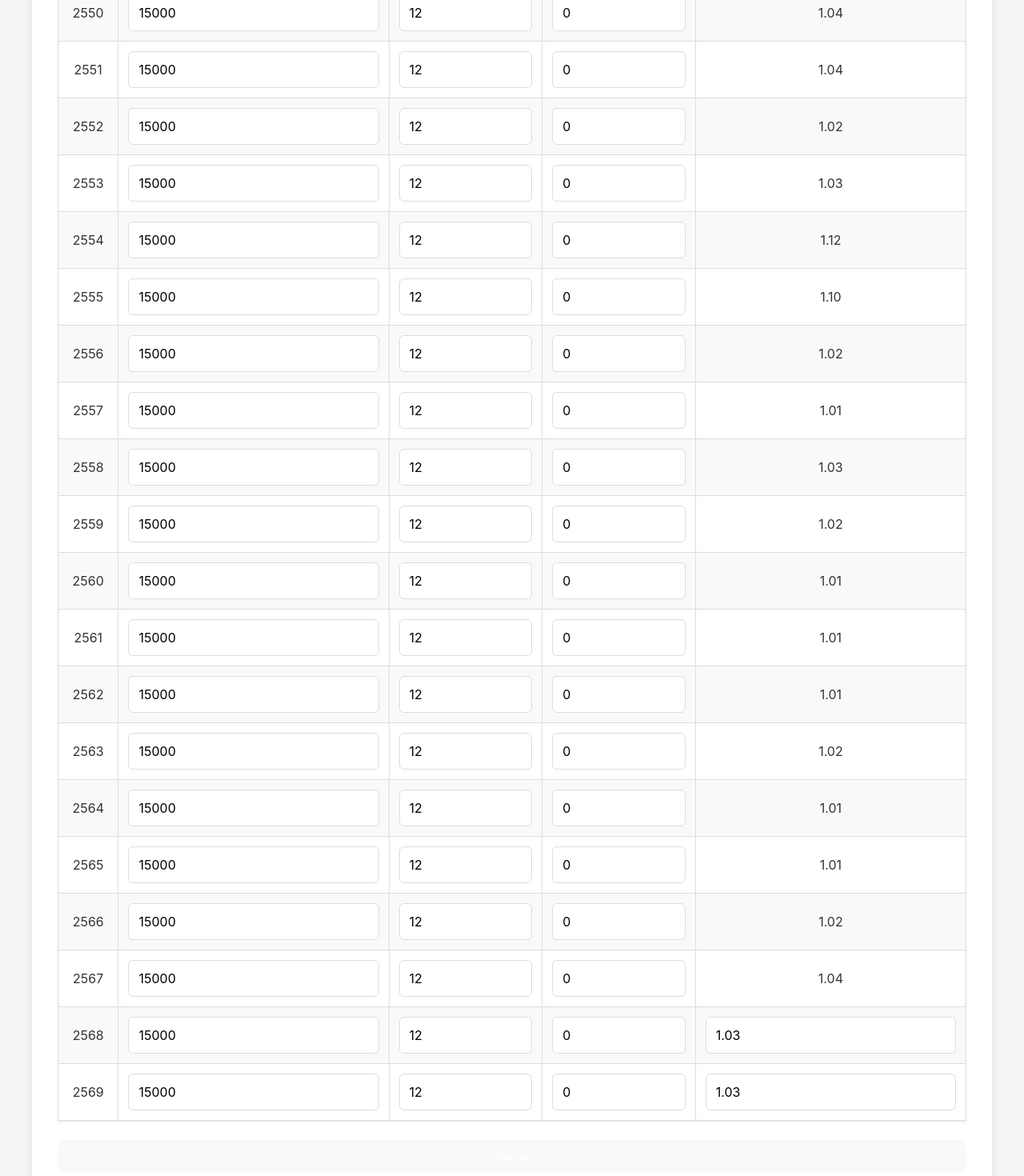
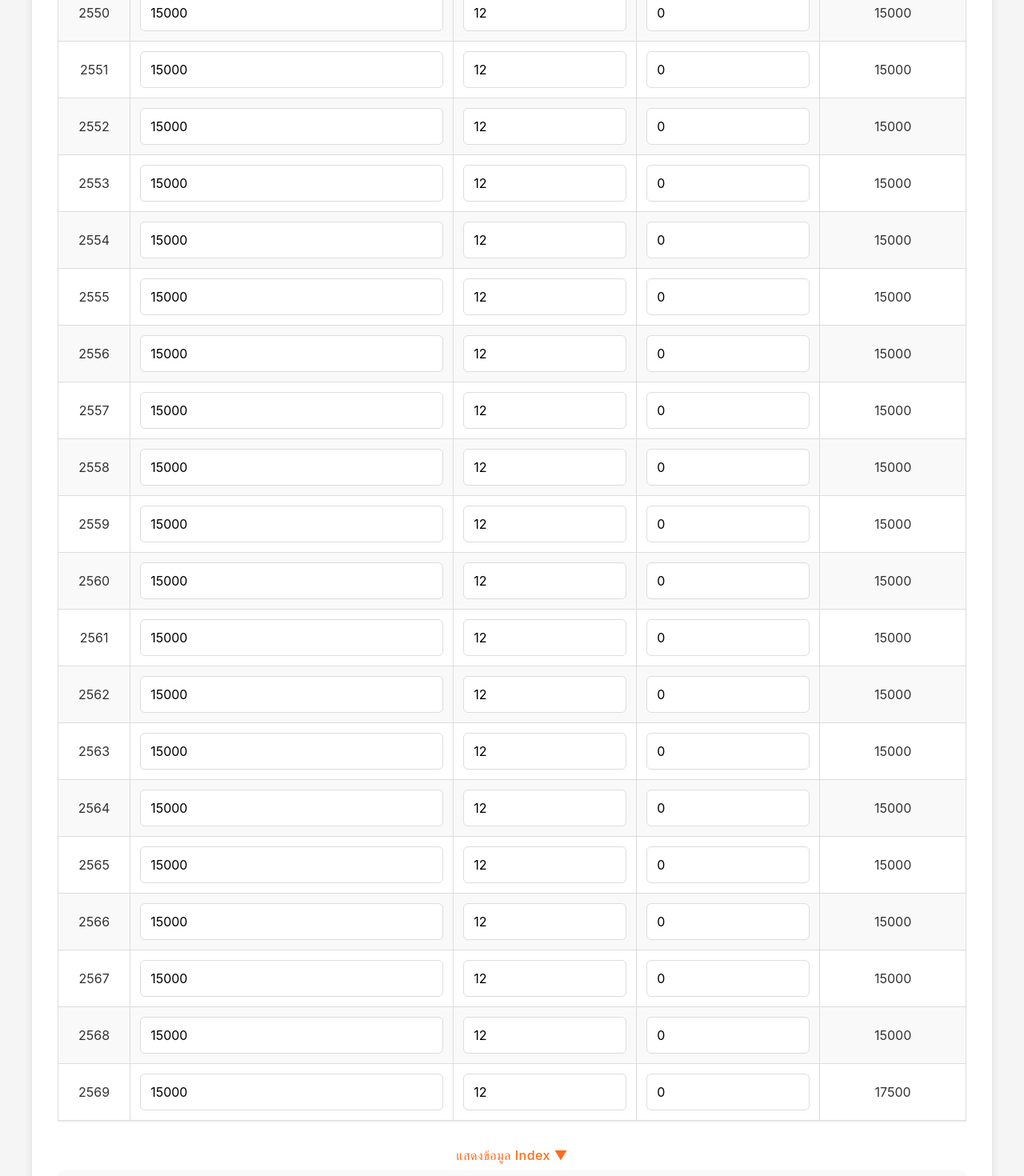
Before and after one commit to 44REAM/care-sso, a React (Vite) app: page / in a window 1280 px wide. Shown: the part 980-2450 px from the top of the page at 80% size. Built offline with nearby package versions, Linux system fonts and the light colour scheme.

Commit message:
fix ux ui

```diff
--- a/index.html
+++ b/index.html
@@ -6,6 +6,7 @@
   <link rel="icon" type="image/png" href="/image.png" />
   <meta name="viewport" content="width=device-width, initial-scale=1.0" />
   <title>CARE คำนวณบำนาญ</title>
+
 </head>
 
 <body>
--- a/src/App.tsx
+++ b/src/App.tsx
@@ -20,8 +20,9 @@ interface MonthDataType {
 	[year: string]: number;
 }
 
+// Changed from string to number
 interface RateDataType {
-	[year: string]: string;
+	[year: string]: number;
 }
 
 interface CalculationResult {
@@ -161,10 +162,10 @@ const calculateCARE = (
 		}
 		let iVal = staticData[yr].i;
 		if (iVal === null || parseInt(yr) >= 2568) {
-			if (rateData[yr] === undefined || rateData[yr] === "") {
+			if (rateData[yr] === undefined || isNaN(rateData[yr])) {
 				throw new Error(`กรุณากรอกค่า i สำหรับปี ${yr}`);
 			}
-			iVal = parseFloat(rateData[yr]);
+			iVal = rateData[yr];
 			if (isNaN(iVal)) {
 				throw new Error(`ค่า i สำหรับปี ${yr} ไม่ถูกต้อง`);
 			}
@@ -269,9 +270,12 @@ const calculateCARE = (
 		years,
 	};
 };
+
 function formatNumber(num: number): string {
 	return num.toLocaleString('en-IN', { maximumFractionDigits: 0, minimumFractionDigits: 0 });
 }
+
+
 const CAREPensionCalculator: React.FC = () => {
 	const [startYear, setStartYear] = useState<number>(2541);
 	const [endYear, setEndYear] = useState<number>(2569);
@@ -283,6 +287,11 @@ const CAREPensionCalculator: React.FC = () => {
 	const [error, setError] = useState<string | null>(null);
 	const [isInitialized, setIsInitialized] = useState<boolean>(false);
 	const [showDetails, setShowDetails] = useState<boolean>(false);
+	const [showIndexSection, setShowIndexSection] = useState(false);
+
+	const toggleIndexSection = () => {
+		setShowIndexSection((prev) => !prev);
+	};
 
 
 	// Validate that the total months (m33 + m39) don't exceed 12
@@ -298,9 +307,7 @@ const CAREPensionCalculator: React.FC = () => {
 
 	// Handle month33 data changes with validation
 	const handleMonth33Change = (yr: string, value: string): void => {
-
 		const m33Value = parseInt(value, 10);
-
 		const m39Value = month39Data[yr] || 0;
 
 		if (validateMonthsTotal(yr, m33Value, m39Value)) {
@@ -335,23 +342,22 @@ const CAREPensionCalculator: React.FC = () => {
 		}
 	};
 
-	// Handle rate data input with validation
+	// Handle rate data input with validation - Modified to store as number
 	const handleRateDataChange = (yr: string, value: string): void => {
-		let newValue = value;
+		let floatValue = parseFloat(value);
 
-		// If the value is not empty, validate it
-		if (newValue !== "") {
-			const floatValue = parseFloat(newValue);
-
+		// If the value is not a valid number, default to 1
+		if (isNaN(floatValue)) {
+			floatValue = 1;
+		}
 		// Don't allow values less than 1
-			if (floatValue < 1) {
-				newValue = "1";
-			}
+		else if (floatValue < 1) {
+			floatValue = 1;
 		}
 
 		setRateData({
 			...rateData,
-			[yr]: newValue
+			[yr]: floatValue
 		});
 	};
 
@@ -383,9 +389,9 @@ const CAREPensionCalculator: React.FC = () => {
 			const newData: RateDataType = {};
 			years.forEach((yr) => {
 				if (staticData[yr] && (staticData[yr].i === null || parseInt(yr) >= 2568)) {
-					newData[yr] = prev[yr] !== undefined ? prev[yr] : "1.03";
+					newData[yr] = prev[yr] !== undefined ? prev[yr] : 1.03;
 				} else if (staticData[yr]) {
-					newData[yr] = prev[yr] !== undefined ? prev[yr] : (staticData[yr].i as number).toString();
+					newData[yr] = prev[yr] !== undefined ? prev[yr] : (staticData[yr].i as number);
 				}
 			});
 			return newData;
@@ -405,7 +411,6 @@ const CAREPensionCalculator: React.FC = () => {
 			const years = getYearArray(startYear, endYear);
 			if (startYear < 2541) {
 				throw new Error("ปีเริ่มต้นต้องไม่น้อยกว่า 2541");
-
 			}
 			if (endYear > 2580) {
 				throw new Error("ปีสุดท้ายต้องไม่เกิน 2580");
@@ -438,10 +443,10 @@ const CAREPensionCalculator: React.FC = () => {
 				}
 
 				if (parseInt(yr) >= 2568) {
-					if (isNaN(parseFloat(rateData[yr])) || parseFloat(rateData[yr]) <= 0) {
+					if (isNaN(rateData[yr]) || rateData[yr] <= 0) {
 						throw new Error(`ค่า i ไม่ถูกต้องสำหรับปี ${yr}`);
 					}
-					if (parseFloat(rateData[yr]) < 1) {
+					if (rateData[yr] < 1) {
 						throw new Error(`ค่า i สำหรับปี ${yr} ต้องมีค่าตั้งแต่ 1 ขึ้นไป`);
 					}
 				}
@@ -476,7 +481,6 @@ const CAREPensionCalculator: React.FC = () => {
 								className="w-full p-2 border rounded-l"
 								value={startYear}
 								onChange={(e) => setStartYear(parseInt(e.target.value))}
-
 								onBlur={(e) => {
 									const inputValue = e.target.value;
 									const parsedValue = parseInt(inputValue);
@@ -513,12 +517,6 @@ const CAREPensionCalculator: React.FC = () => {
 								min={2541}
 								max={2580}
 							/>
-							{/* <button
-								className="bg-blue-500 hover:bg-blue-600 text-white px-3 py-2 rounded-r"
-								onClick={applyEndYear}
-							>
-								ตกลง
-							</button> */}
 						</div>
 					</label>
 				</div>
@@ -534,21 +532,21 @@ const CAREPensionCalculator: React.FC = () => {
 								<th className="p-2 border">ค่าจ้างเฉลี่ย P[t]</th>
 								<th className="p-2 border">เดือนที่ส่ง ม33 w33[t]</th>
 								<th className="p-2 border">เดือนที่ส่ง ม39 w39[t]</th>
-								<th className="p-2 border">ค่า index i[t]</th>
+								<th className="p-2 border">เพดานค่าจ้าง M(t)</th>
+								{/* Remove index column from main table */}
 							</tr>
 						</thead>
 						<tbody>
 							{getYearArray(startYear, endYear).map((yr) => (
 								<tr key={yr} className="hover:bg-gray-50">
 									<td className="p-2 border text-center">{yr}</td>
+
 									<td className="p-2 border text-right">
-
 										<input
 											type="number"
 											className="w-full p-1 border rounded"
 											value={(moneyData[yr] || 0).toString()}
 											onChange={(e) =>
-
 												setMoneyData({
 													...moneyData,
 													[yr]: parseFloat(e.target.value),
@@ -557,28 +555,30 @@ const CAREPensionCalculator: React.FC = () => {
 											onBlur={(e) => {
 												const inputValue = e.target.value;
 												const parsedValue = parseFloat(inputValue);
-												if (!isNaN(parsedValue) && parsedValue >= 1650 && parsedValue <= staticData[yr].M) {
+												if (
+													!isNaN(parsedValue) &&
+													parsedValue >= 1650 &&
+													parsedValue <= staticData[yr].M
+												) {
 													setMoneyData({
 														...moneyData,
 														[yr]: parseFloat(e.target.value),
-													})
+													});
 												} else if (month33Data[yr] === 0) {
 													setMoneyData({
 														...moneyData,
 														[yr]: 0,
-													})
-												}
-												else if (parsedValue < 1650) {
+													});
+												} else if (parsedValue < 1650) {
 													setMoneyData({
 														...moneyData,
 														[yr]: 1650,
-													})
-
+													});
 												} else {
 													setMoneyData({
 														...moneyData,
 														[yr]: staticData[yr].M,
-													})
+													});
 												}
 											}}
 											min="1650"
@@ -587,32 +587,13 @@ const CAREPensionCalculator: React.FC = () => {
 											placeholder="กรอกค่าจ้างเฉลี่ย P[t]"
 											style={{ minWidth: '100px' }}
 										/>
-
 									</td>
 									<td className="p-2 border">
 										<input
 											type="number"
 											className="w-full p-1 border rounded"
-											value={(month33Data[yr] || 0).toString() }
-											onChange={(e) =>
-												handleMonth33Change(yr, e.target.value)
-											}
-											min="0"
-											max="12"
-											step="1"
-											inputMode="numeric"
-											style={{ minWidth: '50px' }}
-										/>
-
-									</td>
-									<td className="p-2 border">
-										<input
-											type="number"
-											className="w-full p-1 border rounded"
-											value={(month39Data[yr] || 0).toString()}
-											onChange={(e) =>
-												handleMonth39Change(yr, e.target.value)
-											}
+											value={(month33Data[yr] || 0).toString()}
+											onChange={(e) => handleMonth33Change(yr, e.target.value)}
 											min="0"
 											max="12"
 											step="1"
@@ -621,14 +602,57 @@ const CAREPensionCalculator: React.FC = () => {
 										/>
 									</td>
 									<td className="p-2 border">
+										<input
+											type="number"
+											className="w-full p-1 border rounded"
+											value={(month39Data[yr] || 0).toString()}
+											onChange={(e) => handleMonth39Change(yr, e.target.value)}
+											min="0"
+											max="12"
+											step="1"
+											inputMode="numeric"
+											style={{ minWidth: '50px' }}
+										/>
+									</td>
+									<td className="p-2 border text-center">{staticData[yr].M}</td>
+								</tr>
+							))}
+						</tbody>
+					</table>
+				</div>
+			</div>
+			<button
+				className="text-blue-600 hover:text-blue-800 font-medium mb-2 flex items-center"
+				onClick={toggleIndexSection}
+			>
+				{showIndexSection ? 'ซ่อนข้อมูล Index ▲' : 'แสดงข้อมูล Index ▼'}
+			</button>
+
+
+			{showIndexSection && (
+				<div className="mt-4 bg-gray-50 p-4 rounded-lg border border-gray-300">
+					<h3 className="text-lg font-semibold mb-3">ข้อมูล Index (i[t])</h3>
+					<div className="overflow-x-auto">
+						<table className="w-full border-collapse border border-gray-300 text-sm">
+							<thead className="bg-gray-100">
+								<tr>
+									<th className="p-2 border">ปี พ.ศ.</th>
+									<th className="p-2 border">ค่า index i[t]</th>
+								</tr>
+							</thead>
+							<tbody>
+								{getYearArray(startYear, endYear).map((yr) => (
+									<tr key={yr} className="hover:bg-gray-50">
+										<td className="p-2 border text-center">{yr}</td>
+										<td className="p-2 border">
 											{(staticData[yr] && staticData[yr].i !== null && parseInt(yr) < 2568) ? (
 												<span>{staticData[yr].i.toFixed(2)}</span>
 											) : (
 												<input
 													type="number"
-												step="0.001"
+													step="0.01"
 													className="w-full p-1 border rounded"
-												value={rateData[yr] || ""}
+													value={rateData[yr] || 1}
 													onChange={(e) => handleRateDataChange(yr, e.target.value)}
 													min="1"
 													placeholder="Enter i (≥ 1)"
@@ -642,6 +666,8 @@ const CAREPensionCalculator: React.FC = () => {
 						</table>
 					</div>
 				</div>
+			)}
+
 
 			<button
 				className="bg-blue-600 hover:bg-blue-700 text-white font-bold py-2 px-4 rounded w-full mb-4"
@@ -655,7 +681,6 @@ const CAREPensionCalculator: React.FC = () => {
 					<strong>Error:</strong> {error}
 				</div>
 			)}
-
 			{result && (
 				<div className="mt-6 bg-white p-4 rounded-lg border border-gray-200">
 					<div className="grid grid-cols-1 md:grid-cols-3 gap-4 mb-4">
```
Lines whose indentation alone changed are shown as unchanged.
